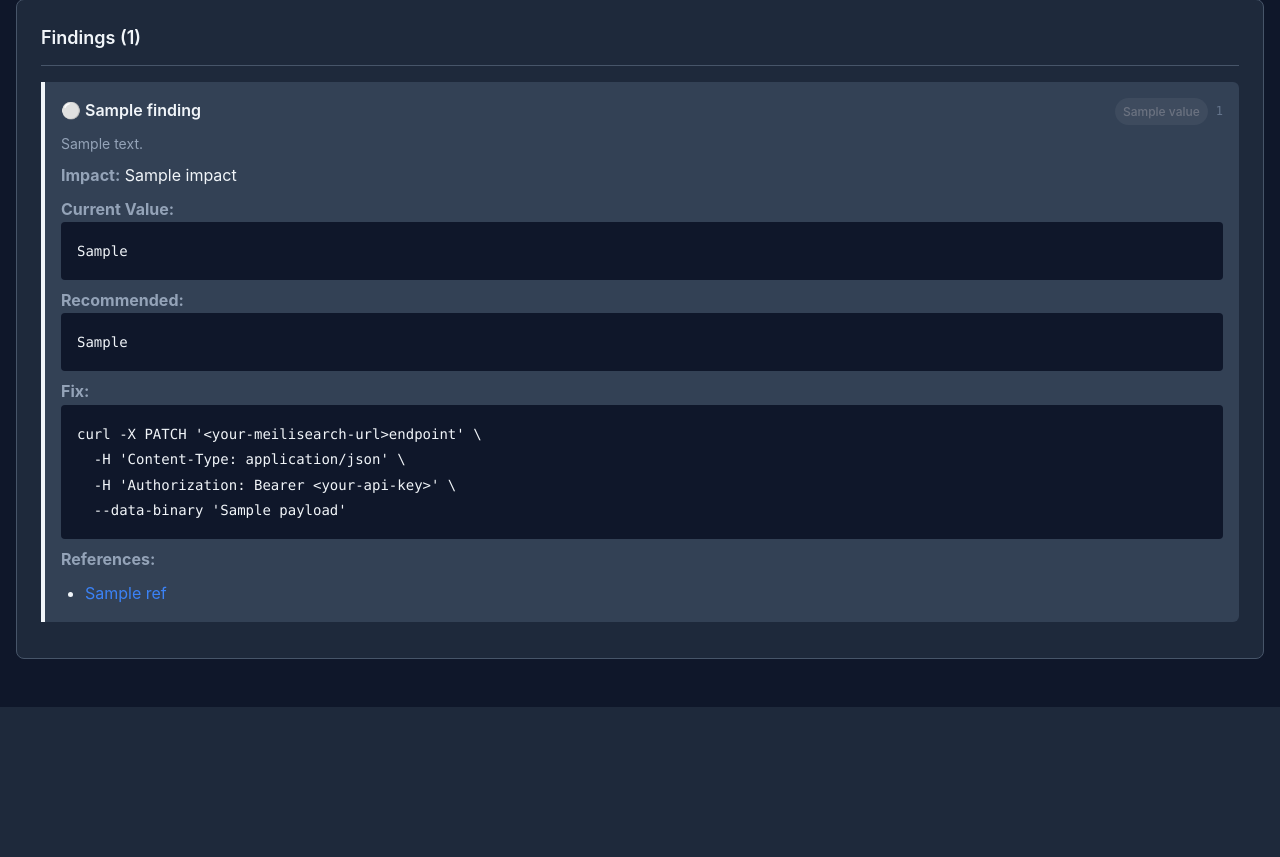
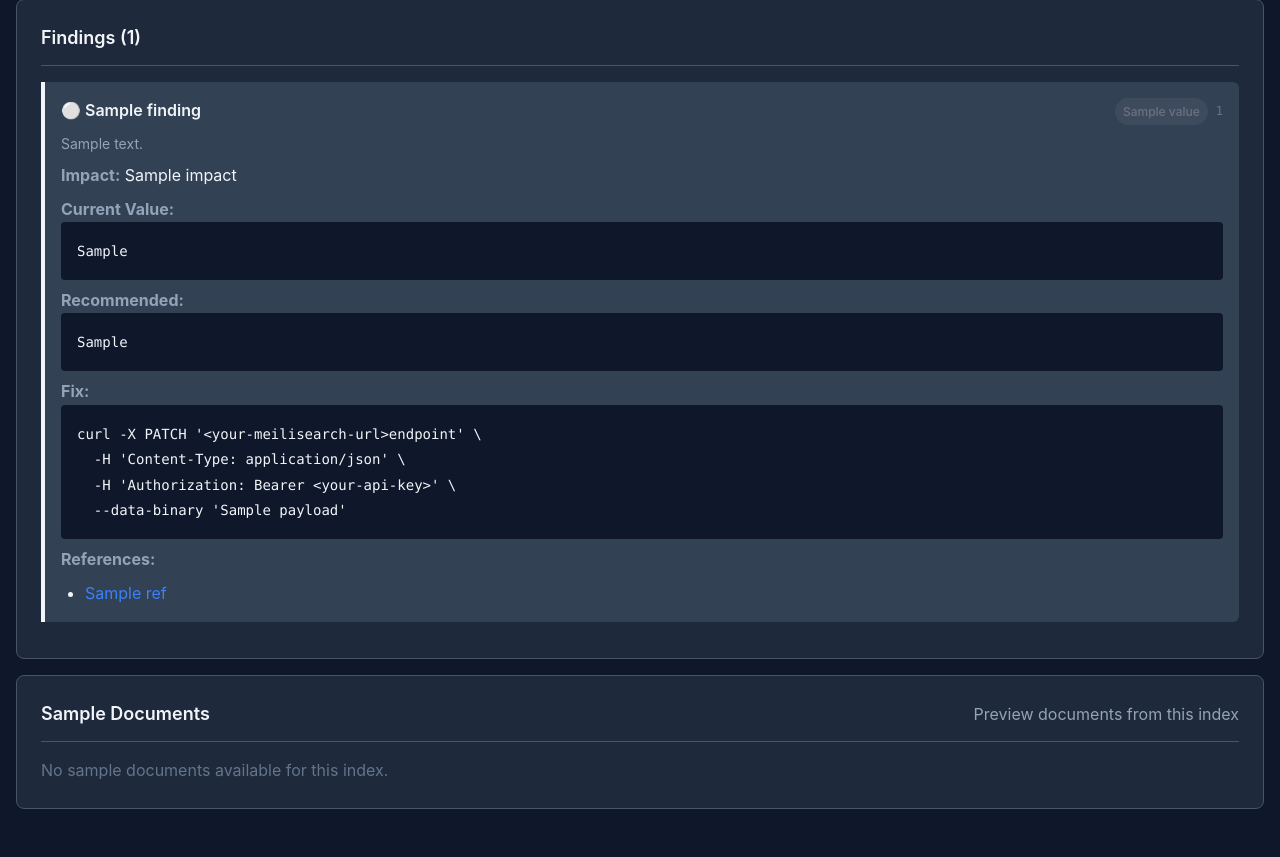
Before and after one commit to asabla/meiliscan, a FastAPI app: template meilisearch_analyzer/web/templates/index_detail.html in a window 1280 px wide. Shown: the part 741-1598 px from the top of the page. Before the commit the page ends 1448 px from the top, so only its background shows below. Run offline with FastAPI, Linux system fonts and the light colour scheme; the template is opened without the code that fills it: most values are stand-ins (such as "Sample title", 1, 10 or a date in 2020); some libraries are stand-ins or nearby versions.

Commit message:
feat: add document sampling endpoint for web dashboard
Add ability to preview sample documents from each index in the web UI:
- Add sample_documents field to IndexAnalysis model in reports
- Add GET /api/indexes/{index_uid}/documents API endpoint with pagination
- Add HTMX partial for document samples with Previous/Next navigation
- Update index detail page to display sample documents section
- Add 5 new tests for sample document functionality

Total tests: 254 passing

```diff
--- a/meilisearch_analyzer/models/report.py
+++ b/meilisearch_analyzer/models/report.py
@@ -39,6 +39,7 @@ class IndexAnalysis(BaseModel):
     settings: dict[str, Any] = Field(default_factory=dict)
     statistics: dict[str, Any] = Field(default_factory=dict)
     findings: list[Finding] = Field(default_factory=list)
+    sample_documents: list[dict[str, Any]] = Field(default_factory=list)
 
 
 class ActionPlan(BaseModel):
@@ -83,6 +84,7 @@ class AnalysisReport(BaseModel):
                 "field_count": index.field_count,
                 "is_indexing": index.stats.is_indexing,
             },
+            sample_documents=index.sample_documents,
         )
 
     def add_finding(self, finding: Finding) -> None:
--- a/meilisearch_analyzer/web/routes.py
+++ b/meilisearch_analyzer/web/routes.py
@@ -282,3 +282,83 @@ def register_routes(app: FastAPI) -> None:
             return {"error": f"Invalid JSON: {e}"}
         except Exception as e:
             return {"error": str(e)}
+
+    @app.get("/api/indexes/{index_uid}/documents")
+    async def api_index_documents(
+        request: Request,
+        index_uid: str,
+        limit: int = 10,
+        offset: int = 0,
+    ) -> dict:
+        """Get sample documents for an index.
+
+        Args:
+            index_uid: The index UID
+            limit: Maximum number of documents to return (max 100)
+            offset: Number of documents to skip
+
+        Returns:
+            Dictionary with documents and pagination info
+        """
+        state: AppState = request.app.state.analyzer_state
+
+        if not state.report:
+            return {"error": "No analysis data available"}
+
+        if index_uid not in state.report.indexes:
+            return {"error": f"Index '{index_uid}' not found"}
+
+        index_analysis = state.report.indexes[index_uid]
+        all_docs = index_analysis.sample_documents
+
+        # Apply pagination
+        limit = min(limit, 100)  # Cap at 100
+        start = offset
+        end = offset + limit
+
+        paginated_docs = all_docs[start:end]
+
+        return {
+            "results": paginated_docs,
+            "offset": offset,
+            "limit": limit,
+            "total": len(all_docs),
+        }
+
+    @app.get("/index/{index_uid}/documents", response_class=HTMLResponse)
+    async def index_documents_partial(
+        request: Request,
+        index_uid: str,
+        page: int = 1,
+    ):
+        """Render document samples partial (HTMX)."""
+        state: AppState = request.app.state.analyzer_state
+        templates = request.app.state.templates
+
+        documents = []
+        total = 0
+        per_page = 5
+
+        if state.report and index_uid in state.report.indexes:
+            index_analysis = state.report.indexes[index_uid]
+            all_docs = index_analysis.sample_documents
+            total = len(all_docs)
+
+            start = (page - 1) * per_page
+            end = start + per_page
+            documents = all_docs[start:end]
+
+        total_pages = (total + per_page - 1) // per_page if total > 0 else 1
+
+        return templates.TemplateResponse(
+            "components/document_samples.html",
+            {
+                "request": request,
+                "index_uid": index_uid,
+                "documents": documents,
+                "page": page,
+                "total_pages": total_pages,
+                "total": total,
+                "per_page": per_page,
+            },
+        )
--- /dev/null
+++ b/meilisearch_analyzer/web/templates/components/document_samples.html
@@ -0,0 +1,51 @@
+<div id="document-samples">
+    {% if documents %}
+    <div class="mb-1 flex justify-between items-center">
+        <span class="text-secondary">
+            Showing {{ (page - 1) * per_page + 1 }}-{{ [(page - 1) * per_page + documents|length, total]|min }} of {{ total }} sample documents
+        </span>
+    </div>
+
+    {% for doc in documents %}
+    <div class="document-sample" style="margin-bottom: 0.75rem;">
+        <pre style="margin: 0; padding: 1rem; background-color: var(--bg-primary); border-radius: 0.375rem; overflow-x: auto; font-size: 0.8rem; line-height: 1.5;"><code>{{ doc | tojson(indent=2) }}</code></pre>
+    </div>
+    {% endfor %}
+
+    <!-- Pagination -->
+    {% if total_pages > 1 %}
+    <div class="flex justify-between items-center mt-2" style="padding-top: 0.75rem; border-top: 1px solid var(--border);">
+        <div class="flex gap-1">
+            {% if page > 1 %}
+            <button
+                class="btn btn-secondary"
+                hx-get="/index/{{ index_uid }}/documents?page={{ page - 1 }}"
+                hx-target="#document-samples"
+                hx-swap="outerHTML"
+            >
+                Previous
+            </button>
+            {% endif %}
+
+            {% if page < total_pages %}
+            <button
+                class="btn btn-secondary"
+                hx-get="/index/{{ index_uid }}/documents?page={{ page + 1 }}"
+                hx-target="#document-samples"
+                hx-swap="outerHTML"
+            >
+                Next
+            </button>
+            {% endif %}
+        </div>
+
+        <span class="text-muted">
+            Page {{ page }} of {{ total_pages }}
+        </span>
+    </div>
+    {% endif %}
+
+    {% else %}
+    <p class="text-muted">No sample documents available for this index.</p>
+    {% endif %}
+</div>
--- a/meilisearch_analyzer/web/templates/index_detail.html
+++ b/meilisearch_analyzer/web/templates/index_detail.html
@@ -171,6 +171,22 @@
     {% endif %}
 </div>
 
+<!-- Document Samples -->
+<div class="card mt-2">
+    <div class="card-header">
+        <h2 class="card-title">Sample Documents</h2>
+        <span class="text-secondary">Preview documents from this index</span>
+    </div>
+
+    <div
+        hx-get="/index/{{ index_uid }}/documents?page=1"
+        hx-trigger="load"
+        hx-swap="innerHTML"
+    >
+        <p class="text-muted">Loading documents...</p>
+    </div>
+</div>
+
 {% else %}
 <div class="card">
     <div class="empty-state">
```
Also changed, not shown: docs/implementation_plan.md (+4 -6 lines), tasks.md (+4 -4 lines), tests/test_report.py (+87 -0 lines).
